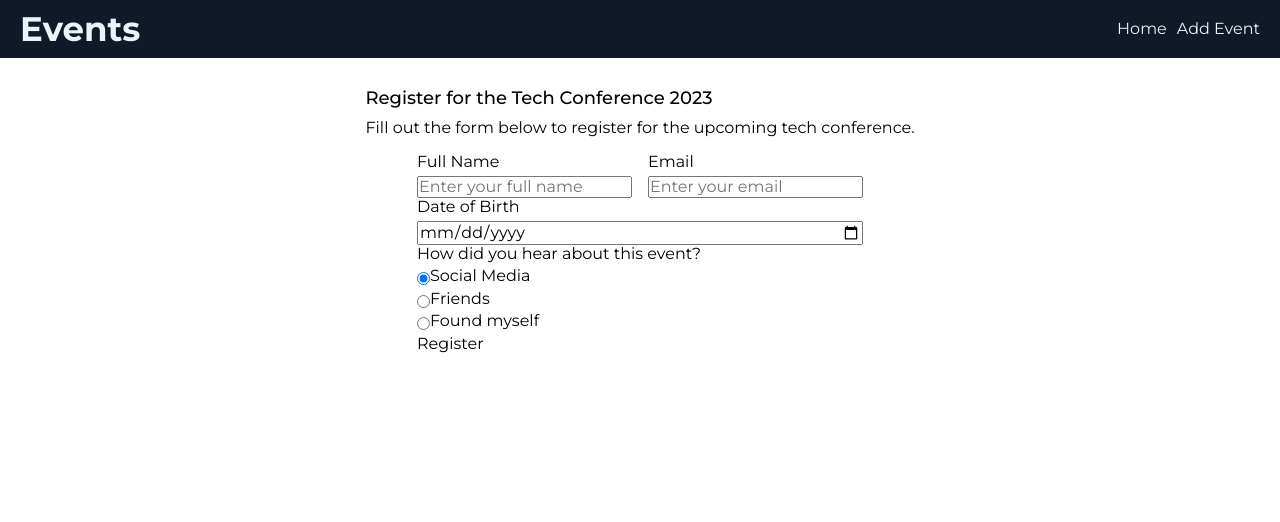
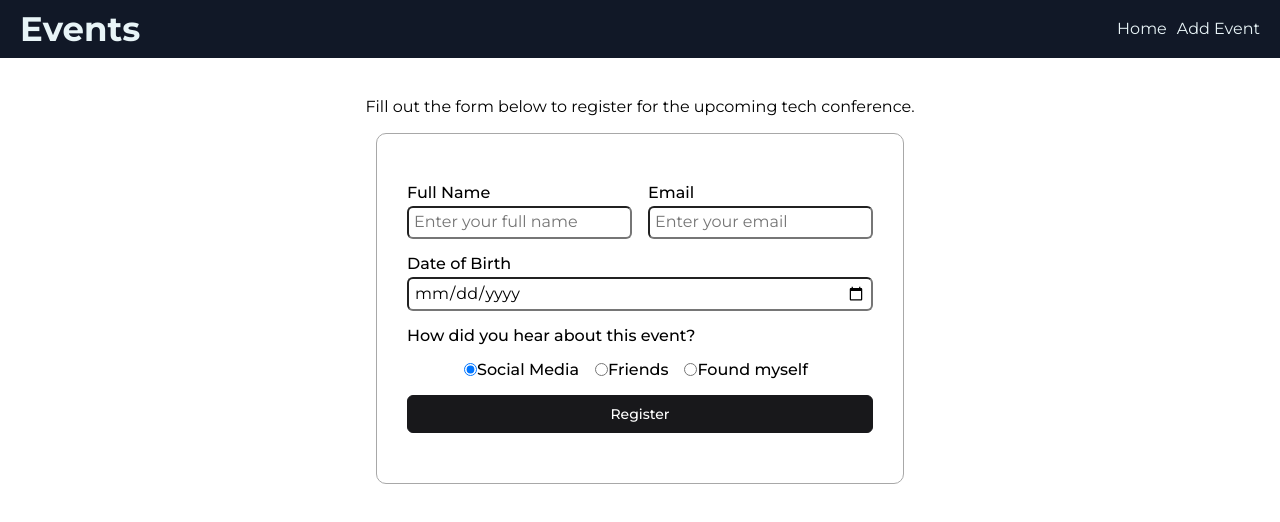
Before and after one commit to ToyEye/eliftech-event-front, a React (Vite) app: page /event/1/register in a window 1280 px wide. Shown: the top 522 px of the page. Built offline with nearby package versions, Linux system fonts and the light colour scheme; no server answers.

Commit message:
add form

```diff
--- a/package.json
+++ b/package.json
@@ -20,7 +20,8 @@
     "react-icons": "^5.2.1",
     "react-loader-spinner": "^6.1.6",
     "react-router-dom": "^6.23.1",
-    "sass": "^1.77.1"
+    "sass": "^1.77.1",
+    "yup": "^1.4.0"
   },
   "devDependencies": {
     "@types/react": "^18.2.66",
--- a/src/components/Button/Button.jsx
+++ b/src/components/Button/Button.jsx
@@ -3,15 +3,23 @@ import clsx from "clsx";
 
 import css from "./Button.module.scss";
 
-const Button = ({ path, text, type }) => {
+const Button = ({ path, text, type, as, title = "" }) => {
   const style = clsx(
     css.button,
     { [css.outline]: type === "outline" },
     { [css.fullfield]: type === "fullfield" }
   );
 
+  if (as === "button") {
+    return (
+      <button type="submit" className={style}>
+        {text}{" "}
+      </button>
+    );
+  }
+
   return (
-    <Link to={path} className={style}>
+    <Link to={path} className={style} state={{ title }}>
       {text}
     </Link>
   );
--- a/src/components/EventCard/EventCard.jsx
+++ b/src/components/EventCard/EventCard.jsx
@@ -36,6 +36,7 @@ const EventCard = ({ title, organizer, event_date, description, _id: id }) => {
           path={`event/${id}/register`}
           type="fullfield"
           text="Register"
+          title={title}
         />
       </div>
     </GridItem>
--- a/src/components/Form/Form.jsx
+++ b/src/components/Form/Form.jsx
@@ -1,32 +1,56 @@
 import { useFormik } from "formik";
-
+import { useParams } from "react-router-dom";
 import Heading from "../Heading/Heading";
 
 import styles from "./Form.module.scss";
 
+import { addToEventSchema as validationSchema } from "../../validSchema/addToEvent";
+import Button from "../Button/Button";
+import { useEffect, useState } from "react";
+import { addForEvent, getEventParticipants } from "../../service/api";
+
 const Form = () => {
+  const [title, setTitle] = useState(null);
+
+  const { id } = useParams();
+
+  useEffect(() => {
+    const getData = async () => {
+      try {
+        const data = await getEventParticipants(id);
+        setTitle(data.title);
+      } catch (error) {
+        console.log(error.message);
+      }
+    };
+    getData();
+  }, [id]);
+
   const formik = useFormik({
     initialValues: {
       fullName: "",
       email: "",
       dateOfBirth: "",
-      source: "social-media",
+      source: "social media",
     },
-    onSubmit: (values) => {
-      alert(JSON.stringify(values, null, 2));
+    validationSchema,
+    onSubmit: async (values, { resetForm }) => {
+      await addForEvent(id, values);
+
+      resetForm();
     },
   });
 
   return (
     <div className={styles.flex_container}>
-      <div className="space-y-2">
-        <Heading text="Register for the Tech Conference 2023" type="subtitle" />
-        <p className="text-gray-500 dark:text-gray-400">
+      <div>
+        <Heading text={title} type="subtitle" />
+        <p>
           Fill out the form below to register for the upcoming tech conference.
         </p>
       </div>
       <div className={styles.card_container}>
-        <form onSubmit={formik.handleSubmit} className="space-y-4">
+        <form onSubmit={formik.handleSubmit} className={styles.form}>
           <div className={styles.grid_container}>
             <div className={styles.input_container}>
               <label htmlFor="fullName">Full Name</label>
@@ -38,6 +62,9 @@ const Form = () => {
                 onChange={formik.handleChange}
                 value={formik.values.fullName}
               />
+              {formik.errors.fullName && formik.touched.fullName && (
+                <p>{formik.errors.fullName}</p>
+              )}
             </div>
             <div className={styles.input_container}>
               <label htmlFor="email">Email</label>
@@ -49,6 +76,9 @@ const Form = () => {
                 onChange={formik.handleChange}
                 value={formik.values.email}
               />
+              {formik.errors.email && formik.touched.email && (
+                <p>{formik.errors.email}</p>
+              )}
             </div>
           </div>
           <div className={styles.input_container}>
@@ -60,12 +90,17 @@ const Form = () => {
               onChange={formik.handleChange}
               value={formik.values.dateOfBirth}
             />
+            {formik.errors.dateOfBirth && formik.touched.dateOfBirth && (
+              <p>{formik.errors.dateOfBirth}</p>
+            )}
           </div>
-          <div
-            className={`${styles.input_container} ${styles.radio_container}`}
-          >
+          <div className={` ${styles.radio_container}`}>
             <label>How did you hear about this event?</label>
-            <div role="group" aria-labelledby="my-radio-group">
+            <div
+              role="group"
+              aria-labelledby="radio-group"
+              className={styles.radio_wrapper}
+            >
               <div className={styles.radio_item}>
                 <input
                   id="social-media"
@@ -73,7 +108,7 @@ const Form = () => {
                   type="radio"
                   value="social-media"
                   onChange={formik.handleChange}
-                  checked={formik.values.source === "social-media"}
+                  checked={formik.values.source === "social media"}
                 />
                 <label htmlFor="social-media">Social Media</label>
               </div>
@@ -90,20 +125,19 @@ const Form = () => {
               </div>
               <div className={styles.radio_item}>
                 <input
-                  id="found-myself"
+                  id="found myself"
                   name="source"
                   type="radio"
-                  value="found-myself"
+                  value="found myself"
                   onChange={formik.handleChange}
-                  checked={formik.values.source === "found-myself"}
+                  checked={formik.values.source === "found myself"}
                 />
-                <label htmlFor="found-myself">Found myself</label>
+                <label htmlFor="foundmyself">Found myself</label>
               </div>
             </div>
           </div>
-          <button className="w-full" type="submit">
-            Register
-          </button>
+
+          <Button as="button" text="Register" type="fullfield" />
         </form>
       </div>
     </div>
@@ -111,68 +145,3 @@ const Form = () => {
 };
 
 export default Form;
-
-// <form onSubmit={formik.handleSubmit}>
-//   <label htmlFor="firstName">First Name</label>
-//   <input
-//     id="fullname"
-//     name="fullname"
-//     type="text"
-//     onChange={formik.handleChange}
-//     value={formik.values.firstName}
-//   />
-//   <label htmlFor="lastName">Last Name</label>
-//   <input
-//     id="email"
-//     name="email"
-//     type="email"
-//     onChange={formik.handleChange}
-//     value={formik.values.lastName}
-//   />
-//   <label htmlFor="email">Email Address</label>
-//   <input
-//     id="email"
-//     name="email"
-//     type="email"
-//     onChange={formik.handleChange}
-//     value={formik.values.email}
-//   />
-//   <Heading
-//     type="subtitle"
-//     tag="h3"
-//     text="Where did you hear about this event"
-//   />
-//   <div>
-//     <div>
-//       <label htmlFor="social">Social Media</label>
-//       <input
-//         id="social"
-//         name="source"
-//         type="radio"
-//         onChange={formik.handleChange}
-//         value={formik.values.source}
-//       />
-//     </div>
-//     <div>
-//       <label htmlFor="friends">Friends</label>
-//       <input
-//         id="friends"
-//         name="source"
-//         type="radio"
-//         onChange={formik.handleChange}
-//         value={formik.values.source}
-//       />
-//     </div>
-//     <div>
-//       <label htmlFor="myself">Found myself</label>
-//       <input
-//         id="myself"
-//         name="source"
-//         type="radio"
-//         onChange={formik.handleChange}
-//         value={formik.values.source}
-//       />
-//     </div>
-//   </div>
-//   <button type="submit">Submit</button>
-// </form>;
--- a/src/components/Form/Form.module.scss
+++ b/src/components/Form/Form.module.scss
@@ -6,16 +6,34 @@
   gap: 16px;
 }
 
-.card_container {
-  max-width: 448px;
+.radio_wrapper {
+  display: flex;
+  align-items: center;
+  justify-content: center;
+  gap: 8px;
 }
 
-.space-y-2 > * + * {
+.form_descr > * + * {
   margin-top: 8px;
 }
 
-.space-y-4 > * + * {
+.form {
+  padding: 50px 30px;
+  border: 1px solid #a8a8a8;
+  border-radius: 10px;
+
+  display: flex;
+  flex-direction: column;
+}
+
+.form > * + * {
   margin-top: 16px;
+}
+.radio_container {
+  display: flex;
+  flex-direction: column;
+  gap: 15px;
+  font-weight: 500;
 }
 
 .grid_container {
@@ -25,16 +43,28 @@
 }
 
 .input_container {
+  position: relative;
   display: flex;
   flex-direction: column;
 }
 
+.input_container p {
+  position: absolute;
+  color: red;
+  font-size: 12px;
+  bottom: 0;
+  transform: translateY(15px);
+}
+
 .input_container label {
   margin-bottom: 4px;
+  font-weight: 500;
 }
 
-.radio_container label {
-  margin-right: 8px;
+.input_container input {
+  border-radius: 6px;
+  padding: 5px;
+  outline: none;
 }
 
 .radio_item {
--- a/src/service/api.js
+++ b/src/service/api.js
@@ -6,3 +6,13 @@ export const getEvents = async (page) => {
   const { data } = await axios.get(`/?page=${page}&limit=10`);
   return data;
 };
+
+export const addForEvent = async (id, credentials) => {
+  const { data } = await axios.post(`/${id}`, credentials);
+  return data;
+};
+
+export const getEventParticipants = async (id) => {
+  const { data } = await axios.get(`/${id}`);
+  return data;
+};
--- /dev/null
+++ b/src/validSchema/addToEvent.js
@@ -0,0 +1,15 @@
+import * as Yup from "yup";
+
+export const addToEventSchema = Yup.object().shape({
+  fullName: Yup.string().required("Please enter your full name"),
+  email: Yup.string().email().required(),
+  dateOfBirth: Yup.date()
+    .required("Please enter your date of birth")
+    .min(new Date(), "Date of birth cannot be in the future"),
+  source: Yup.string()
+    .oneOf(
+      ["social media", "friends", "found myself"],
+      "Please select a source"
+    )
+    .required(),
+});
```
Also changed, not shown: 1 other file (tests, documents, lock files or other folders).
